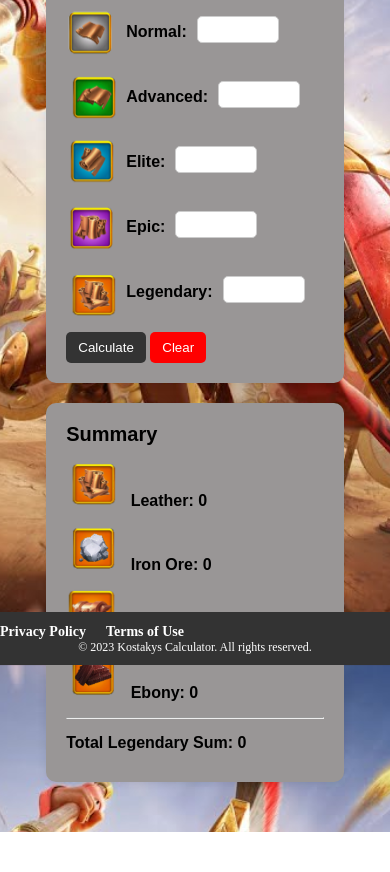
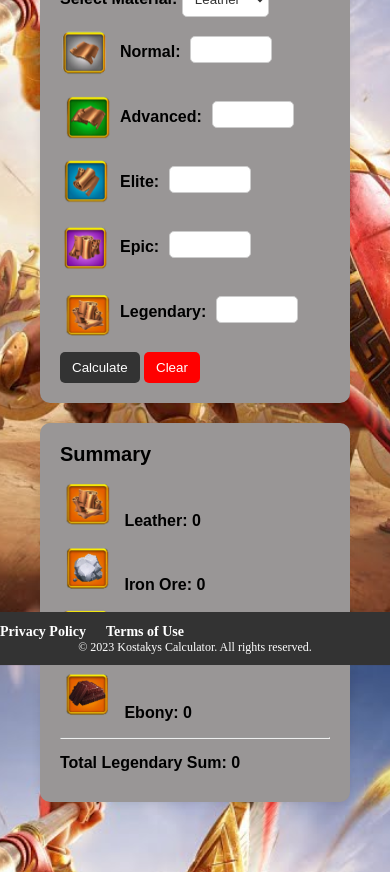
Before and after one commit to ikoctac/ikoctac.github.io, a plain HTML site: page material-calculator.html in a window 390 px wide. Shown: the part 179-1051 px from the top of the page. Before the commit the page ends 1011 px from the top, so only its background shows below. Drawn offline with Linux system fonts and the light colour scheme.

Commit message:
Final mobile
finalised changes

```diff
--- a/material-calculator.css
+++ b/material-calculator.css
@@ -139,12 +139,12 @@ nav a {
 /*mobile view*/
 @media (max-width: 768px) {
     .summary-box {
-        width: 85%; /* Full width on mobile */
+        width: 100%; /* Full width on mobile */
         margin: 10px 0; /* Adjust margin for spacing */
         display: block;
     }
     .calculator {
-        width: 85%; /* Full width on mobile */
+        width: 100%; /* Full width on mobile */
         margin: 10px; /* Adjust margin for spacing */
         display: block;
     }
@@ -154,6 +154,13 @@ nav a {
         flex-direction: column; /* Change to column for mobile */
         justify-content: flex-start; /* Align to the top */
         align-items: center; /* Center horizontally */
+        margin: 20px;
+    }
+}
+
+@media (max-width: 768px) {
+    .rarity-input input[type="number"] {
+        width: 50px; /* Adjust the width for better mobile visibility */
     }
 }
 
```
